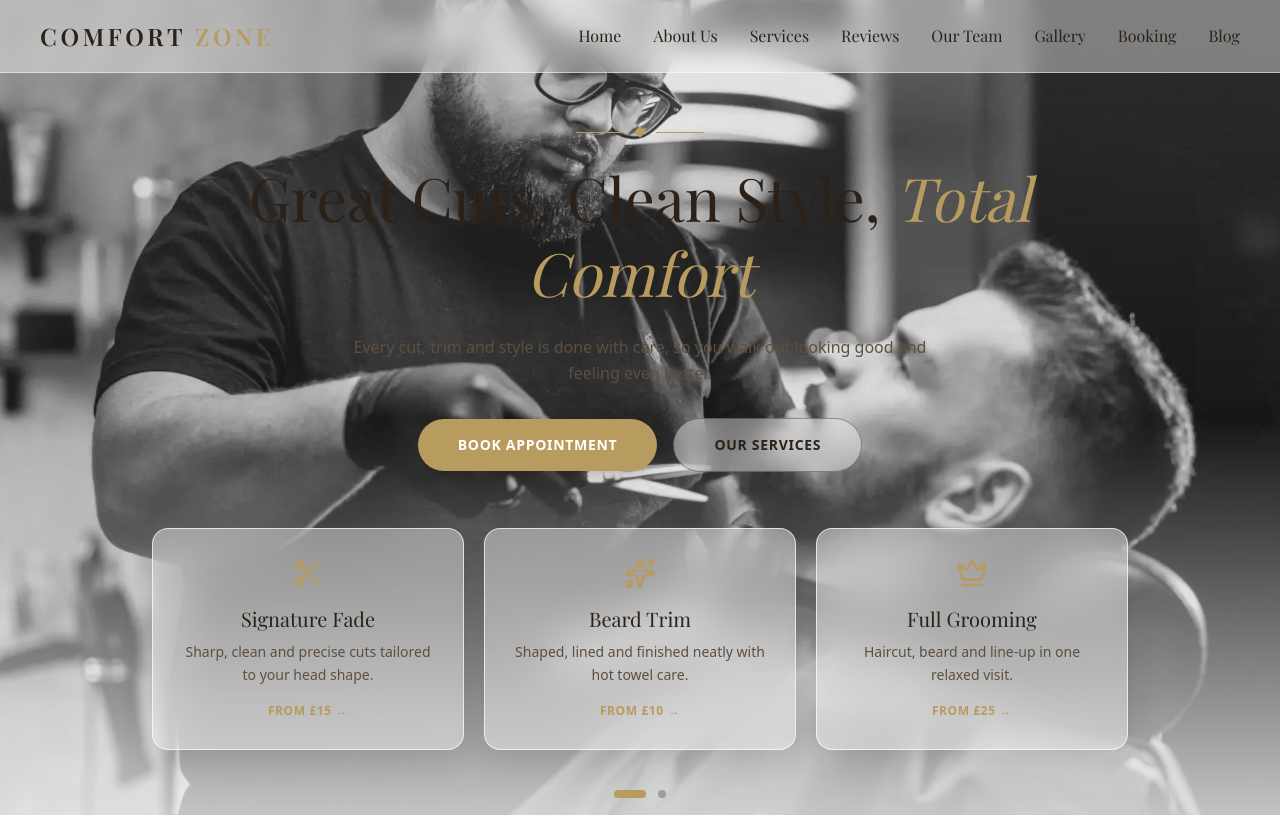
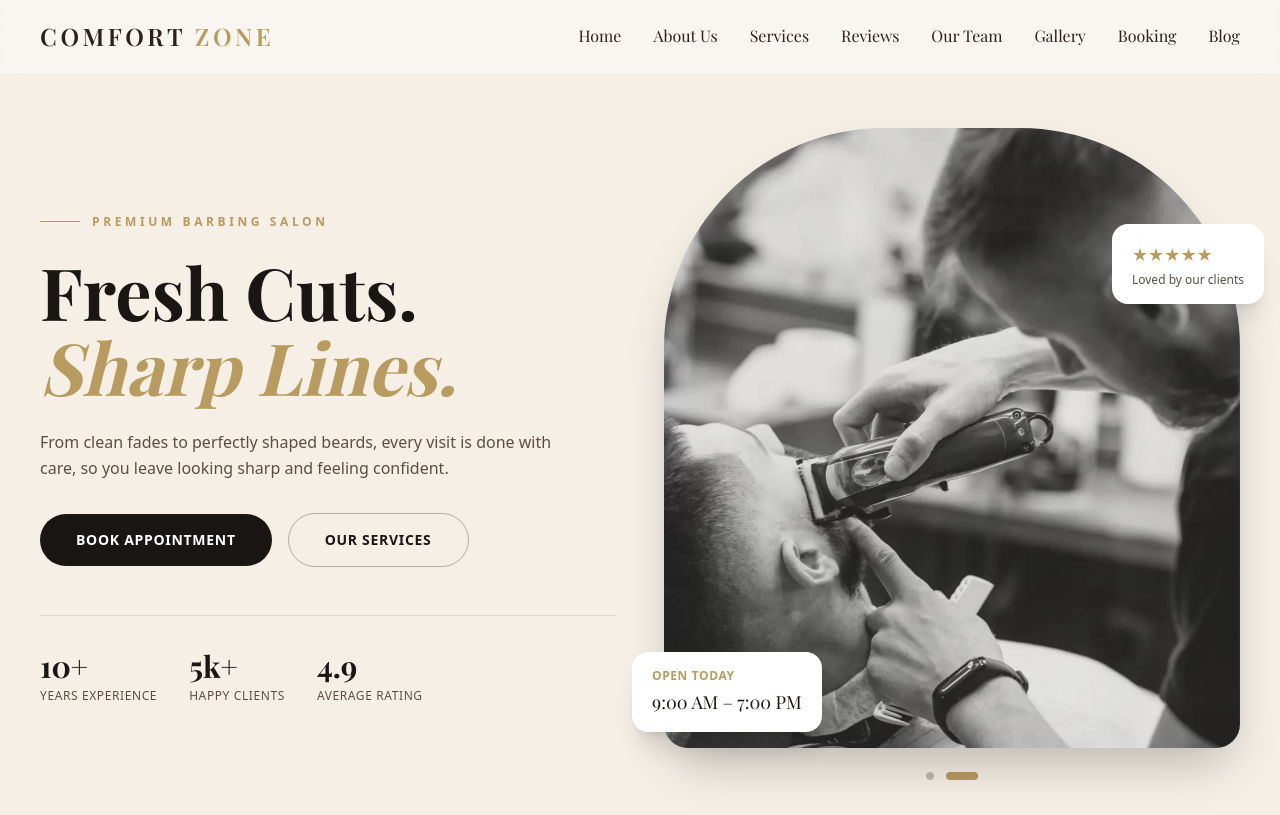
Before and after one commit to Rafiu-Olajumoke01/comfortzone, a Next.js app: page / in a window 1280 px wide. Shown: the top 815 px of the page. Built offline with nearby package versions, Linux system fonts and the light colour scheme.

Commit message:
Add activities feature

```diff
--- a/app/hero/page.jsx
+++ b/app/hero/page.jsx
@@ -4,17 +4,16 @@ import { useEffect, useState } from "react";
 import Image from "next/image";
 import Link from "next/link";
 import { Playfair_Display } from "next/font/google";
-import { Scissors, Sparkles, Crown } from "lucide-react";
 import Navbar from "@/components/Navbar/Navbar";
 
 const playfair = Playfair_Display({ subsets: ["latin"], weight: ["400", "500", "700"] });
 
 const slides = ["/banner-4.webp", "/banner-3.webp"];
 
-const services = [
-  { title: "Signature Fade", text: "Sharp, clean and precise cuts tailored to your head shape.", price: "From £15", Icon: Scissors },
-  { title: "Beard Trim", text: "Shaped, lined and finished neatly with hot towel care.", price: "From £10", Icon: Sparkles },
-  { title: "Full Grooming", text: "Haircut, beard and line-up in one relaxed visit.", price: "From £25", Icon: Crown },
+const stats = [
+  { value: "10+", label: "Years experience" },
+  { value: "5k+", label: "Happy clients" },
+  { value: "4.9", label: "Average rating" },
 ];
 
 const Hero = () => {
@@ -23,14 +22,67 @@ const Hero = () => {
   useEffect(() => {
     const timer = setTimeout(() => {
       setIndex((i) => (i + 1) % slides.length);
-    }, 7000);
+    }, 6000);
     return () => clearTimeout(timer);
   }, [index]);
 
   return (
     <>
       <Navbar />
-      <section className="relative flex min-h-screen flex-col items-center justify-center overflow-hidden bg-[#FAF6F0]">
+      <section className="relative min-h-screen overflow-hidden bg-[#F5EFE6]">
+        <div className="mx-auto grid min-h-screen max-w-[1300px] items-center gap-12 px-6 pb-16 pt-32 lg:grid-cols-2 lg:px-10">
+          {/* Left: text */}
+          <div className="text-center lg:text-left">
+            <span className="inline-flex items-center gap-3 text-xs font-semibold uppercase tracking-[0.3em] text-[#B89B5E]">
+              <span className="h-px w-10 bg-[#B89B5E]" />
+              Premium Barbing Salon
+            </span>
+
+            <h1
+              className={`${playfair.className} mt-6 text-5xl font-bold leading-[1.05] text-[#1A1613] md:text-7xl`}
+            >
+              Fresh Cuts.
+              <br />
+              <span className="italic text-[#B89B5E]">Sharp Lines.</span>
+            </h1>
+
+            <p className="mx-auto mt-6 max-w-lg text-base leading-relaxed text-[#5C4F42] lg:mx-0">
+              From clean fades to perfectly shaped beards, every visit is done
+              with care, so you leave looking sharp and feeling confident.
+            </p>
+
+            <div className="mt-8 flex flex-wrap items-center justify-center gap-4 lg:justify-start">
+              <Link
+                href="/booking"
+                className="rounded-full bg-[#1A1613] px-9 py-4 text-sm font-semibold uppercase tracking-wider text-white transition-colors hover:bg-[#B89B5E]"
+              >
+                Book Appointment
+              </Link>
+              <Link
+                href="/services"
+                className="rounded-full border border-[#1A1613]/30 px-9 py-4 text-sm font-semibold uppercase tracking-wider text-[#1A1613] transition-colors hover:border-[#B89B5E] hover:text-[#B89B5E]"
+              >
+                Our Services
+              </Link>
+            </div>
+
+            <div className="mt-12 flex items-center justify-center gap-8 border-t border-[#1A1613]/10 pt-8 lg:justify-start">
+              {stats.map((s) => (
+                <div key={s.label}>
+                  <p className={`${playfair.className} text-3xl font-bold text-[#1A1613]`}>
+                    {s.value}
+                  </p>
+                  <p className="mt-1 text-xs uppercase tracking-wider text-[#5C4F42]">
+                    {s.label}
+                  </p>
+                </div>
+              ))}
+            </div>
+          </div>
+
+          {/* Right: arched photo with floating cards */}
+          <div className="relative mx-auto w-full max-w-md lg:max-w-none">
+            <div className="relative h-[480px] overflow-hidden rounded-t-[220px] rounded-b-3xl shadow-2xl md:h-[620px]">
               {slides.map((src, i) => (
                 <div
                   key={src}
@@ -47,62 +99,23 @@ const Hero = () => {
                   />
                 </div>
               ))}
-
-        <div className="absolute inset-0 bg-gradient-to-b from-white/15 via-white/5 to-white/80" />
-
-        <div className="relative z-10 flex flex-col items-center px-6 pt-32 text-center text-[#2B2118]">
-          <div className="flex items-center gap-3">
-            <div className="h-px w-12 bg-[#B89B5E]" />
-            <div className="h-2 w-2 rotate-45 bg-[#B89B5E]" />
-            <div className="h-px w-12 bg-[#B89B5E]" />
             </div>
 
-          <h1
-            className={`${playfair.className} mt-6 max-w-4xl text-4xl font-normal leading-tight md:text-6xl`}
-          >
-            Great Cuts, Clean Style,{" "}
-            <span className="italic text-[#B89B5E]">Total Comfort</span>
-          </h1>
-
-          <p className="mt-6 max-w-xl text-base leading-relaxed text-[#5C4F42]">
-            Every cut, trim and style is done with care, so you walk out looking
-            good and feeling even better.
+            <div className="absolute -left-2 bottom-12 rounded-2xl bg-white px-5 py-4 shadow-xl md:-left-8">
+              <p className="text-xs font-semibold uppercase tracking-wider text-[#B89B5E]">
+                Open Today
               </p>
-
-          <div className="mt-8 flex flex-wrap items-center justify-center gap-4">
-            <Link
-              href="/booking"
-              className="rounded-full bg-[#B89B5E] px-10 py-4 text-sm font-semibold uppercase tracking-wider text-white shadow-lg transition-colors hover:bg-[#a38650]"
-            >
-              Book Appointment
-            </Link>
-            <Link
-              href="/services"
-              className="rounded-full border border-[#2B2118]/40 bg-white/40 px-10 py-4 text-sm font-semibold uppercase tracking-wider text-[#2B2118] backdrop-blur-md transition-colors hover:bg-white/80"
-            >
-              Our Services
-            </Link>
-          </div>
+              <p className={`${playfair.className} mt-1 text-lg text-[#1A1613]`}>
+                9:00 AM – 7:00 PM
+              </p>
             </div>
 
-        <div className="relative z-10 mt-14 grid w-full max-w-5xl grid-cols-1 gap-5 px-6 md:grid-cols-3">
-          {services.map(({ title, text, price, Icon }) => (
-            <Link
-              key={title}
-              href="/services"
-              className="rounded-2xl border border-white/70 bg-white/40 p-7 text-center text-[#2B2118] shadow-[0_8px_32px_rgba(43,33,24,0.12)] backdrop-blur-xl transition hover:-translate-y-1 hover:bg-white/60"
-            >
-              <Icon className="mx-auto h-8 w-8 text-[#B89B5E]" />
-              <h3 className={`${playfair.className} mt-4 text-xl`}>{title}</h3>
-              <p className="mt-2 text-sm leading-relaxed text-[#5C4F42]">{text}</p>
-              <span className="mt-4 inline-block text-xs font-semibold uppercase tracking-wider text-[#B89B5E]">
-                {price} &rarr;
-              </span>
-            </Link>
-          ))}
+            <div className="absolute -right-2 top-24 rounded-2xl bg-white px-5 py-4 shadow-xl md:-right-6">
+              <p className="text-lg text-[#B89B5E]">★★★★★</p>
+              <p className="mt-1 text-xs text-[#5C4F42]">Loved by our clients</p>
             </div>
 
-        <div className="relative z-10 my-10 flex items-center gap-3">
+            <div className="mt-6 flex items-center justify-center gap-3">
               {slides.map((_, i) => (
                 <button
                   key={i}
@@ -110,10 +123,12 @@ const Hero = () => {
                   onClick={() => setIndex(i)}
                   aria-label={`Go to slide ${i + 1}`}
                   className={`h-2 rounded-full transition-all ${
-                i === index ? "w-8 bg-[#B89B5E]" : "w-2 bg-[#2B2118]/30 hover:bg-[#2B2118]/60"
+                    i === index ? "w-8 bg-[#B89B5E]" : "w-2 bg-[#1A1613]/25 hover:bg-[#1A1613]/50"
                   }`}
                 />
               ))}
+            </div>
+          </div>
         </div>
       </section>
     </>
```
Lines whose indentation alone changed are shown as unchanged.
